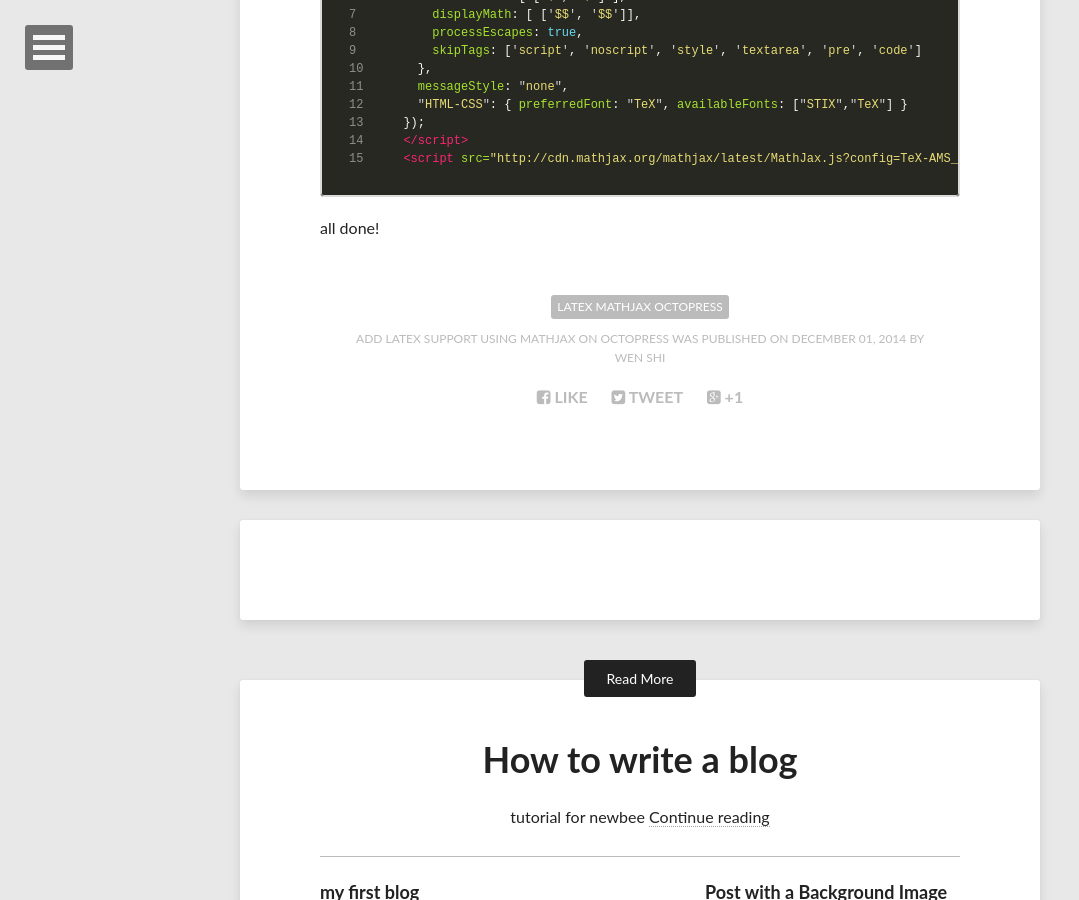
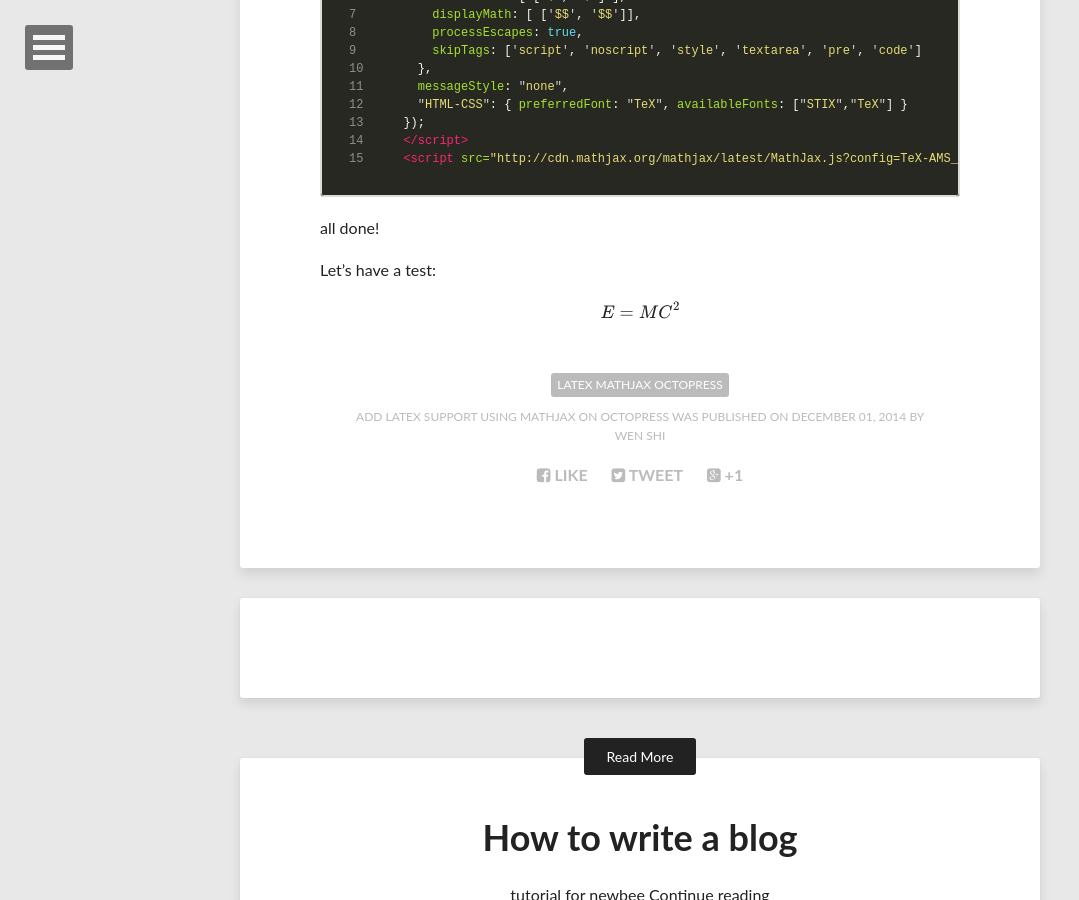
Before and after one commit to huicpc0215/huicpc0215.github.io, a Jekyll site: the page built from _posts/2014-12-01-add-latex-support-using-mathjax-on-octopress.md, in a window 1280 px wide and 900 px high, scrolled down 1239 px. Shown: the whole window, without its empty margins (0-1079 px from the left). Built offline with Jekyll 4.4.1, drawn with Linux system fonts in a browser that asks for light colours; nearby versions of some CDN libraries; formulas are drawn with MathJax 3; comment, search, counter and statistics services are not loaded.

Commit message:
update a test for latex

```diff
--- a/_config.yml
+++ b/_config.yml
@@ -6,8 +6,8 @@ words_per_minute: 100
 # Your site's domain goes here (eg: //mmistakes.github.io, http://mademistakes.com, etc)
 # When testing locally leave blank or use http://localhost:4000
 
-#url:
-url:              http://huicpc0215.uni.me
+url:
+#url:              http://huicpc0215.uni.me
 
 # Owner/author information
 owner:
--- a/_posts/2014-12-01-add-latex-support-using-mathjax-on-octopress.md
+++ b/_posts/2014-12-01-add-latex-support-using-mathjax-on-octopress.md
@@ -49,3 +49,9 @@ MathJax.Hub.Config({
 ~~~
 
 all done!
+
+Let’s have a test:
+
+$$
+E=MC^2
+$$
```
